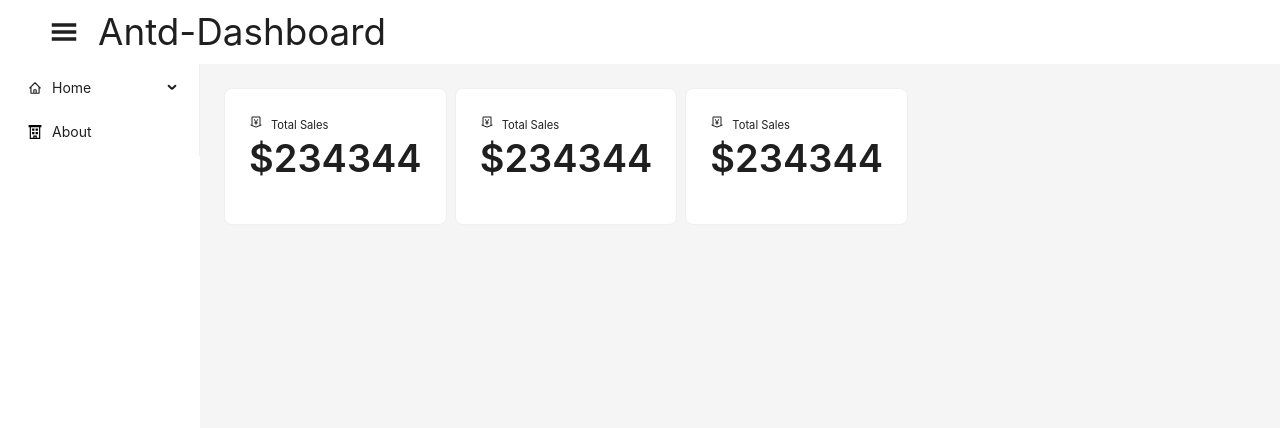
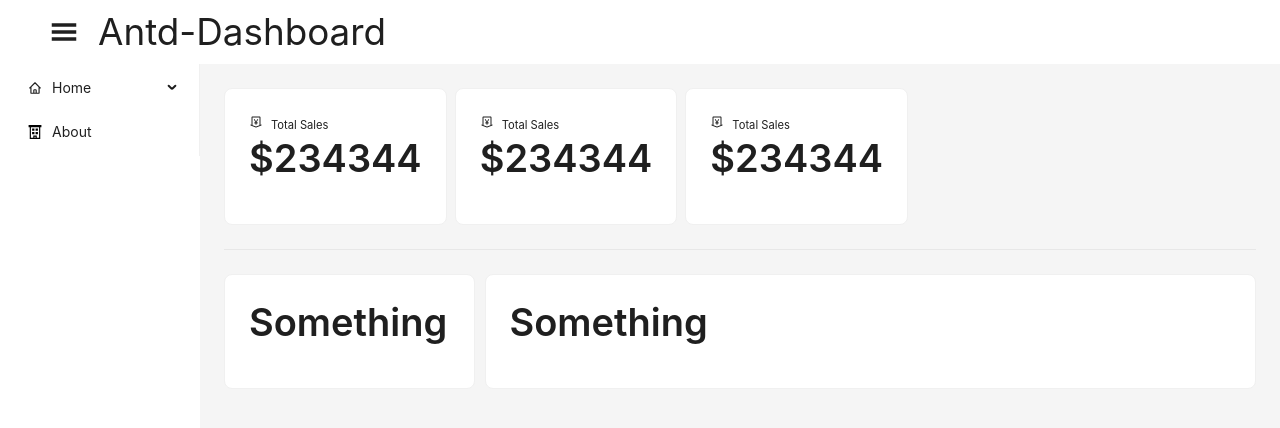
Before and after one commit to sinchana-P/antd-dashboard, a React (Vite) app: page / in a window 1280 px wide. Shown: the top 428 px of the page. Built offline with nearby package versions, Linux system fonts and the light colour scheme.

Commit message:
grid, row

```diff
--- a/src/App.tsx
+++ b/src/App.tsx
@@ -1,5 +1,5 @@
 import { useState } from 'react'
-import { Button, Card, Layout, Menu, Space, Typography } from 'antd'
+import { Button, Card, Col, Divider, Layout, Menu, Row, Space, Typography } from 'antd'
 import { Content, Header } from "antd/es/layout/layout";
 import Sider from "antd/es/layout/Sider";
 import "./styles/dashboard.css"
@@ -87,6 +87,21 @@ function App() {
             </Card>
 
           </Space>
+          <Divider />
+
+          <Row gutter={10}>
+            <Col span={6}>
+              <Card>
+                <Typography.Title>Something</Typography.Title>
+              </Card>
+            </Col>
+            <Col span={18}>
+              <Card>
+                <Typography.Title>Something</Typography.Title>
+              </Card>
+            </Col>
+          </Row>
+
         </Content>
       </Layout>
     </Layout>
@@ -94,3 +109,6 @@ function App() {
 }
 
 export default App
+
+
+// gutter : for spacing
```
